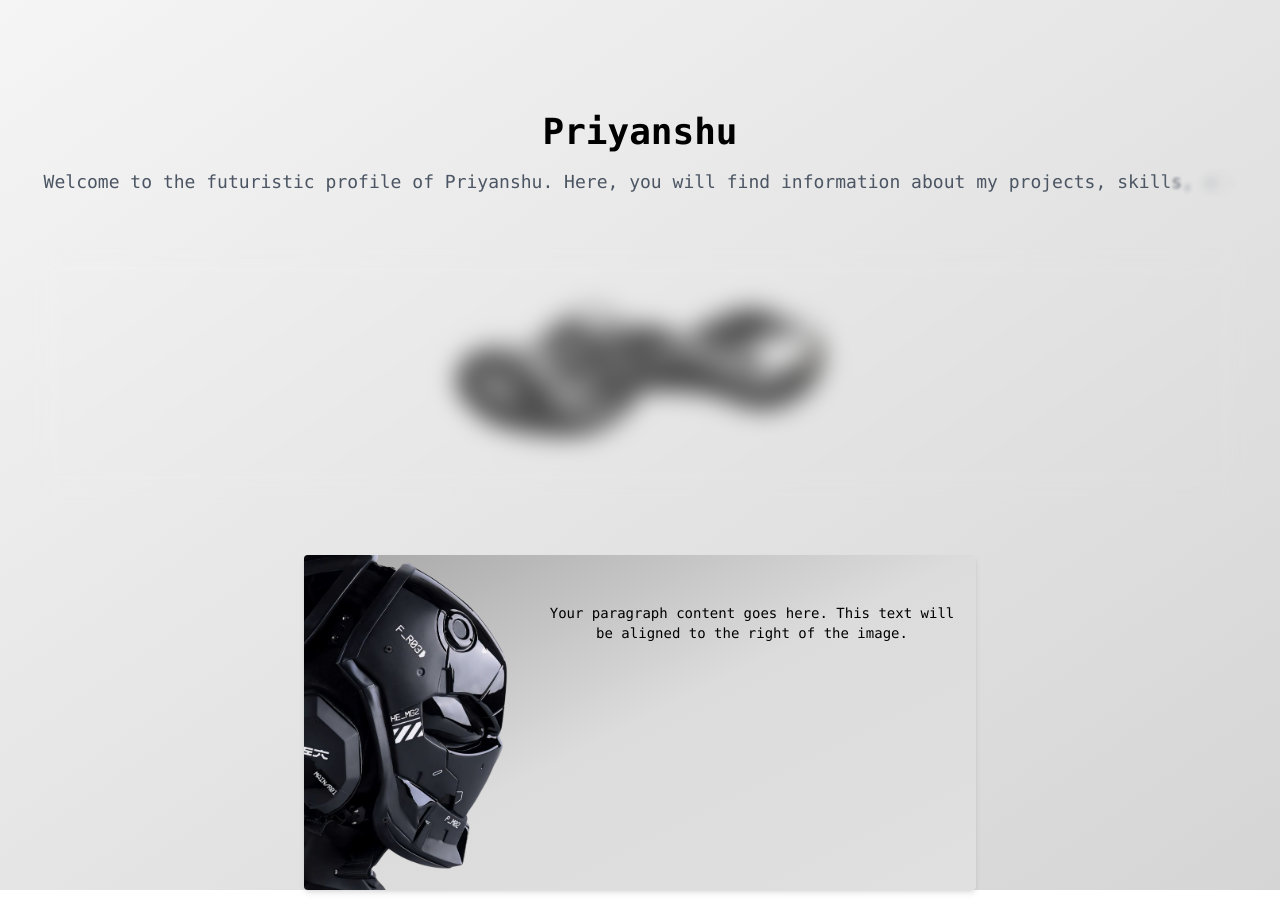
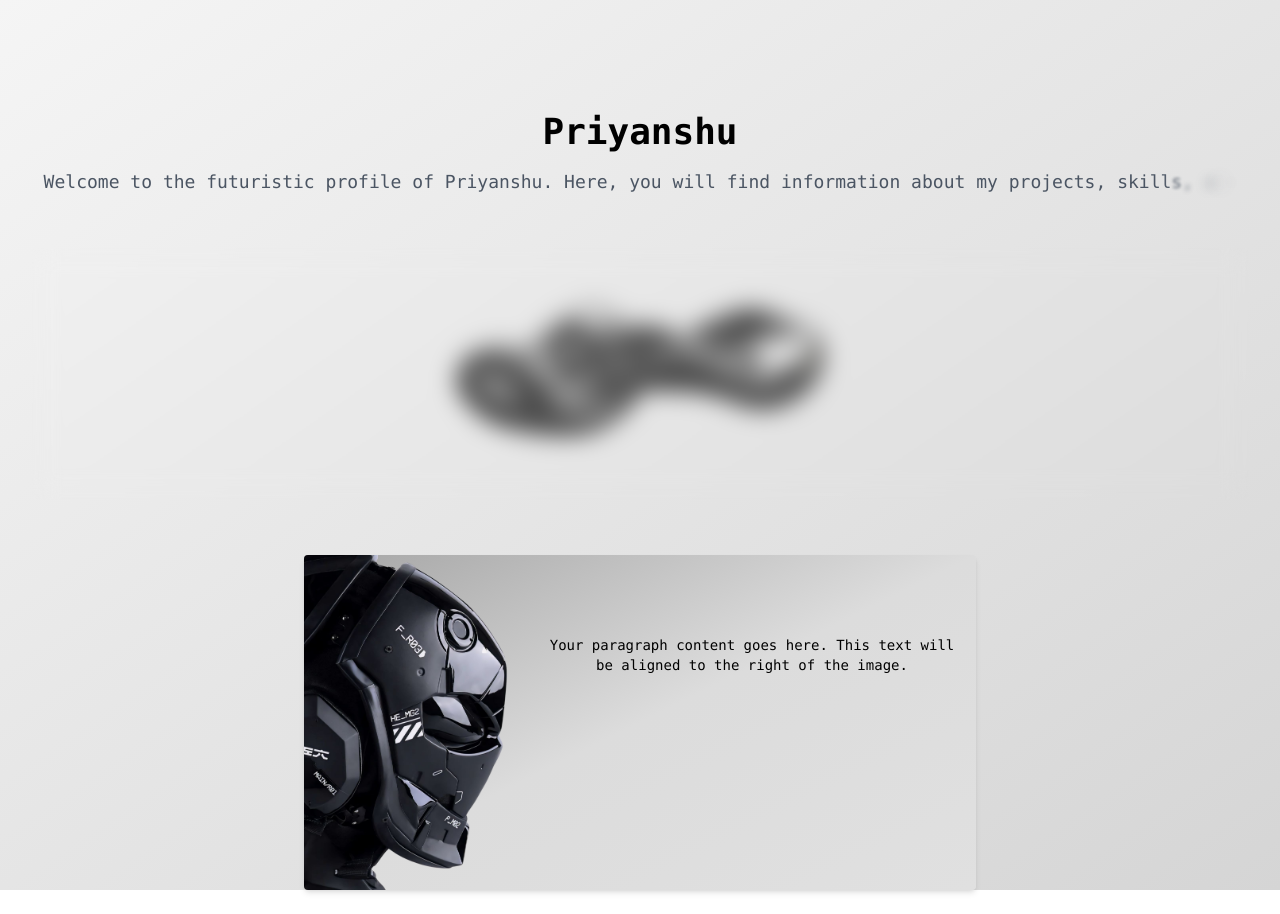
Before and after one commit to Priyansxu/Website, a Next.js app: page / in a window 1280 px wide. Built offline with nearby package versions, Linux system fonts and the light colour scheme.

Commit message:
Update index.js

```diff
--- a/pages/index.js
+++ b/pages/index.js
@@ -73,7 +73,7 @@ export default function Page() {
         />
       </div>
       <div className="flex-grow p-4 text-sm justify-center text-center">
-        <p className="py-8">
+        <p className="my-8 py-8">
           Your paragraph content goes here. This text will be aligned to the right of the image.
         </p>
       </div>
```
